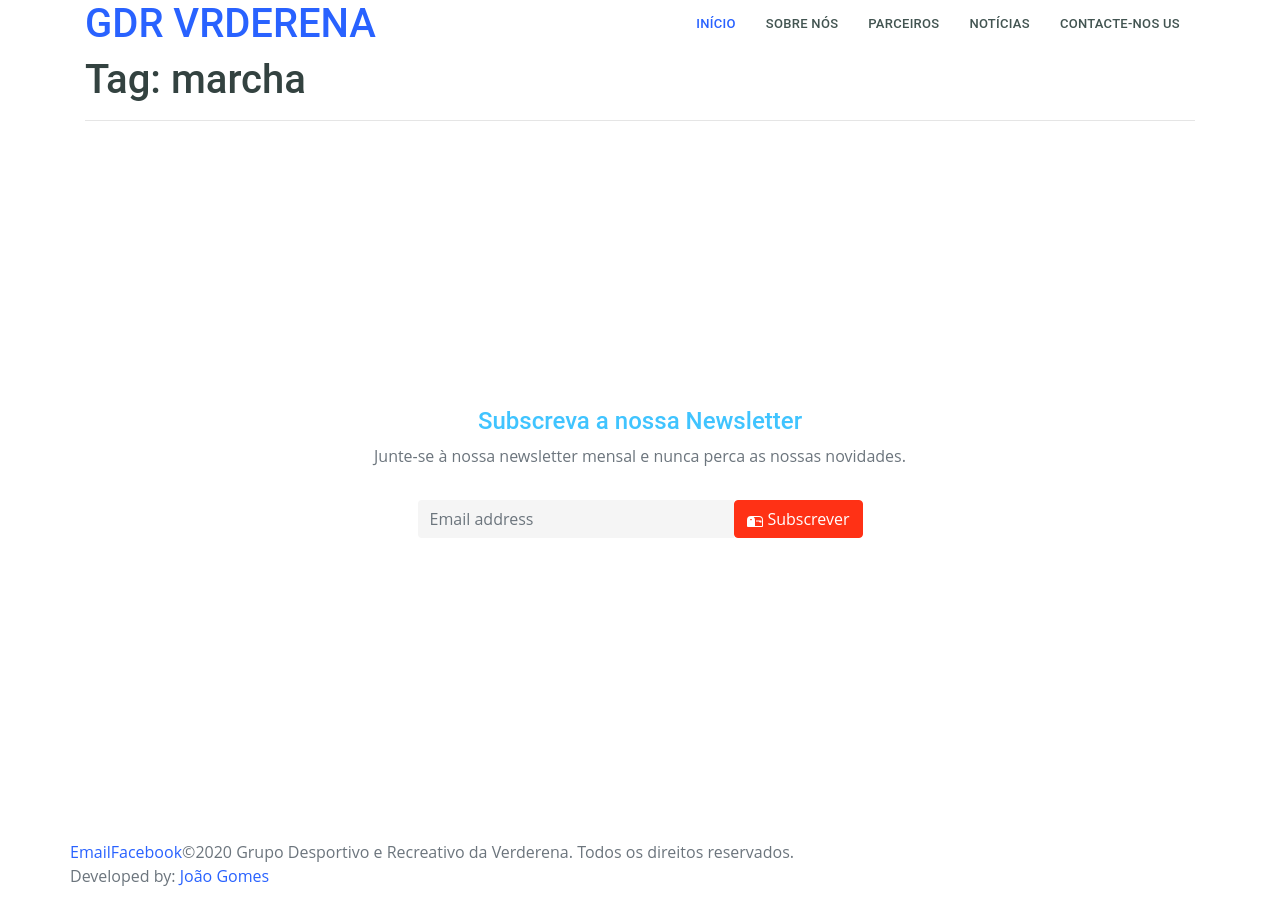
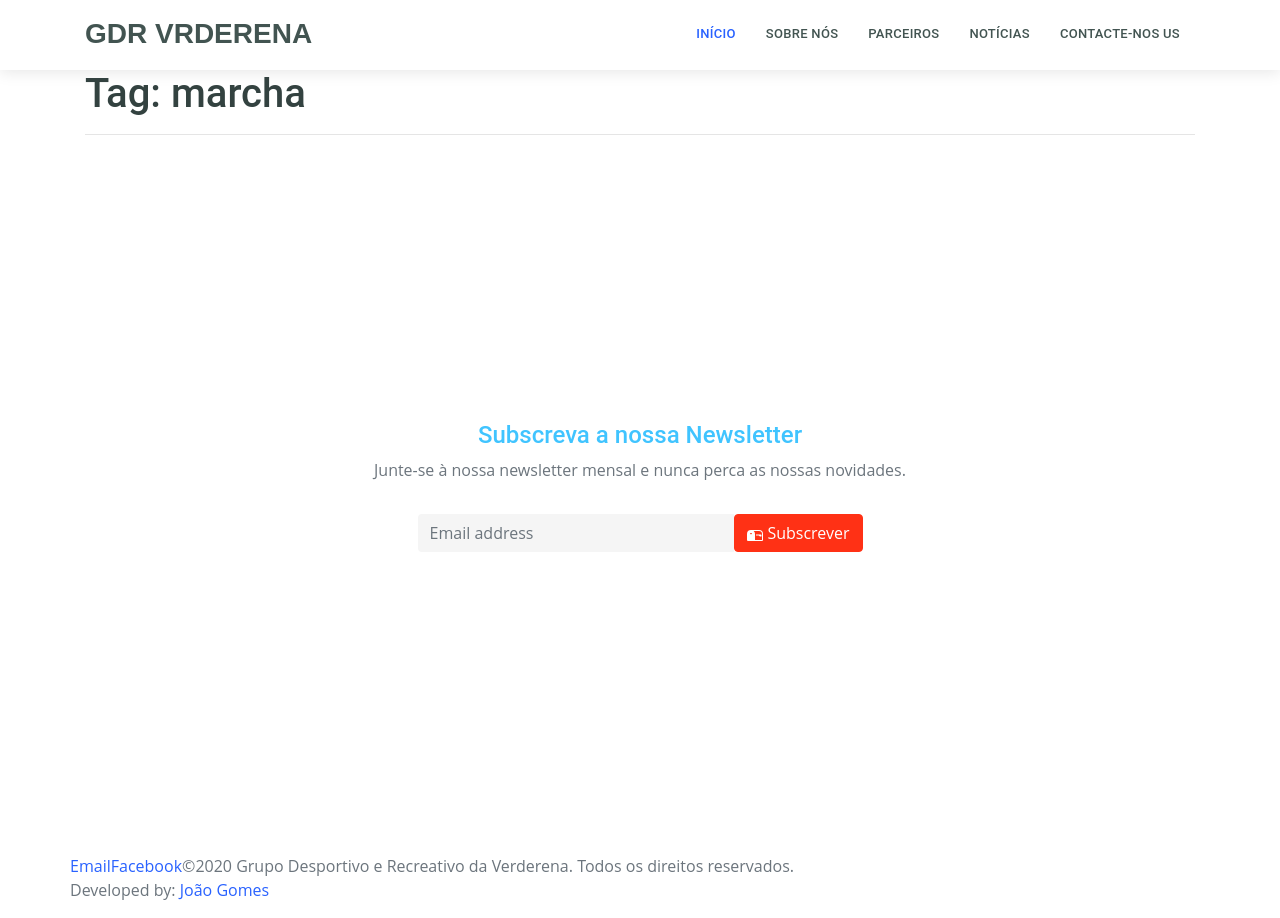
Before and after one commit to GDR-Verderena/gdr-verderena.github.io, a Jekyll site: the page built from tag/marcha.md, in a window 1280 px wide. Built offline with Jekyll 4.4.1, drawn with Linux system fonts in a browser that asks for light colours.

Commit message:
Update main.css

```diff
--- a/css/main.css
+++ b/css/main.css
@@ -22,7 +22,39 @@ h1, h2, h3, h4, h5, h6 {
 }
 
 
+/*--------------------------------------------------------------
+# Header
+--------------------------------------------------------------*/
+#header {
+  height: 70px;
+  transition: all 0.5s;
+  z-index: 997;
+  transition: all 0.5s;
+  padding: 10px 0;
+  background: #fff;
+  box-shadow: 0px 2px 15px rgba(0, 0, 0, 0.1);
+}
 
+#header .logo h1 {
+  font-size: 28px;
+  margin: 0;
+  padding: 10px 0;
+  line-height: 1;
+  font-weight: 400;
+}
+
+#header .logo h1 a, #header .logo h1 a:hover {
+  color: #425451;
+  text-decoration: none;
+  font-family: "Poppins", sans-serif;
+  font-weight: 600;
+}
+
+#header .logo img {
+  padding: 0;
+  margin: 0;
+  max-height: 40px;
+}
 
 
 /*--------------------------------------------------------------
```
